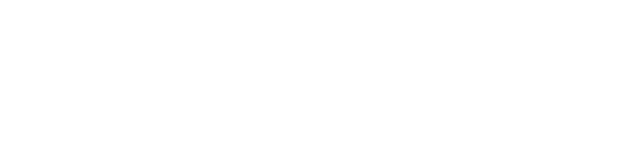
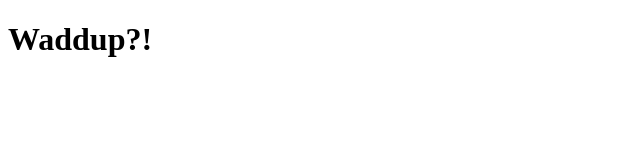
Before and after one commit to Neyrin/WorkshopKB, a plain HTML site: page index.html in a window 1280 px wide. Shown: the whole page, without its empty margins (0-640 px from the left). Drawn offline with Linux system fonts and the light colour scheme.

Commit message:
Add content

```diff
--- a/index.html
+++ b/index.html
@@ -9,6 +9,6 @@
   <title>Kill Bill</title>
 </head>
 <body>
-
+  <h1>Waddup?!</h1>
 </body>
 </html>
```
